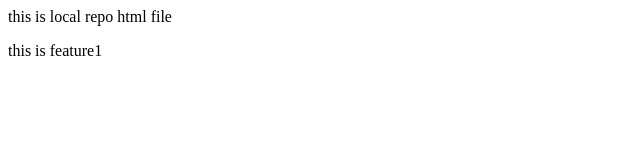
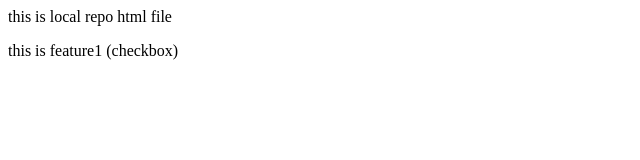
Before and after one commit to mohanreddynandaluru/demo-repo-2, a plain HTML site: page index.html in a window 1280 px wide. Shown: the full height of the page, 0-640 px from the left. Drawn offline with Linux system fonts and the light colour scheme.

Commit message:
checkbox

```diff
--- a/index.html
+++ b/index.html
@@ -1,2 +1,2 @@
 <p>this is local repo html file</p>
-<p>this is feature1</p>
+<p>this is feature1 (checkbox)</p>
```
